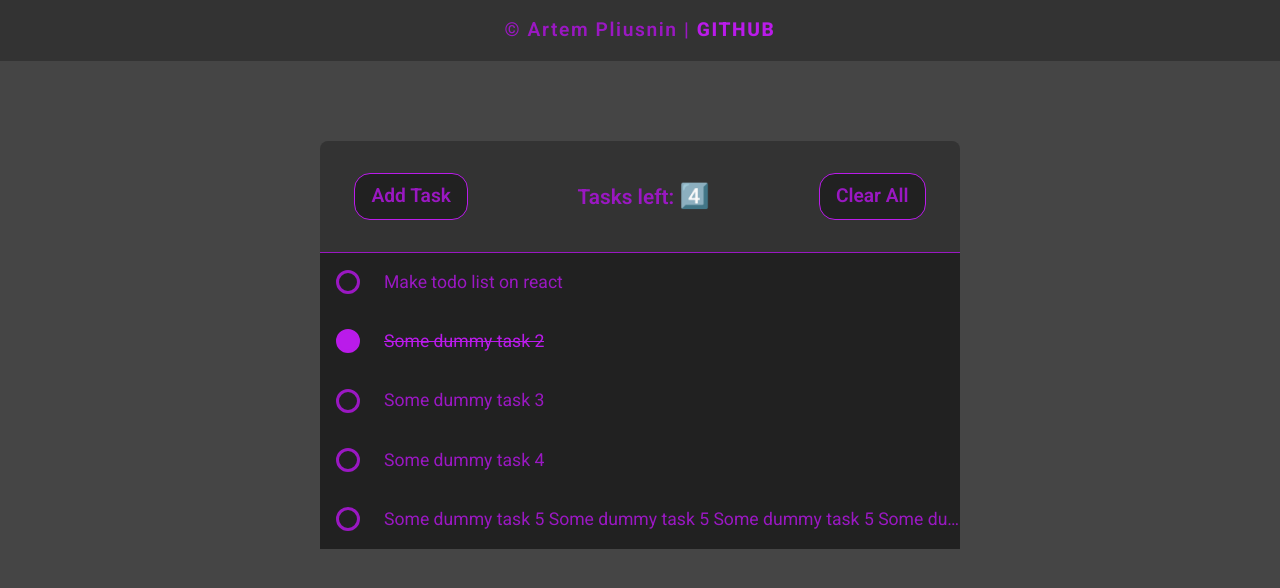
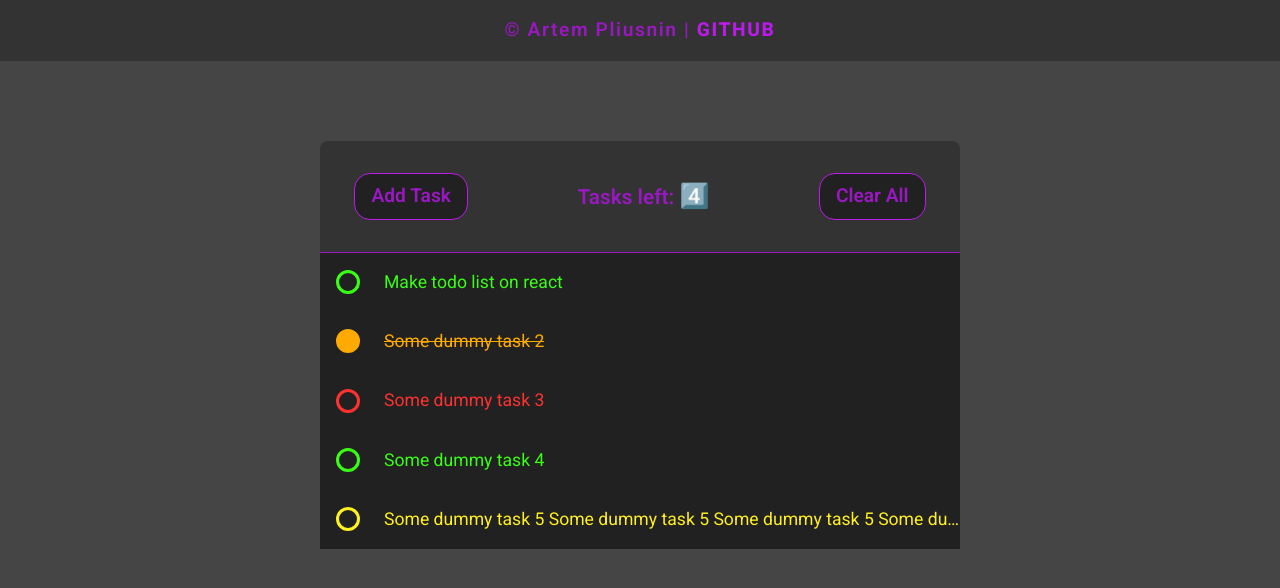
Before and after one commit to EndyPlus/todo-react, a React (Vite) app: page / in a window 1280 px wide. Shown: the top 588 px of the page. Built offline with nearby package versions, Linux system fonts and the light colour scheme.

Commit message:
finished main part of  task + priority system

```diff
--- a/src/App.css
+++ b/src/App.css
@@ -135,6 +135,11 @@ main {
   border-bottom-color: var(--accent-brighter);
 }
 
+.list-item .text-completed {
+  text-decoration: line-through;
+  color: var(--accent-brighter);
+}
+
 .list-item--main {
   display: flex;
   align-items: center;
@@ -154,9 +159,9 @@ main {
   border: 0.2rem var(--accent-color) solid;
 }
 
-.btn-completed {
+.list-item--main .btn-completed {
   /* background-color: var(--low-difficult-color); */
-  border-color: var(--accent-brighter) !important;
+  border-color: var(--accent-brighter);
   background-color: var(--accent-brighter);
 }
 
@@ -190,11 +195,6 @@ main {
 .list-item--extended {
   background-color: var(--main-color);
   /* border-bottom: 2px red solid; */
-}
-
-.complete {
-  text-decoration: line-through;
-  color: var(--accent-brighter) !important;
 }
 
 .btn-control {
--- a/src/components/TodoList/TodoTask/TaskMain.jsx
+++ b/src/components/TodoList/TodoTask/TaskMain.jsx
@@ -1,15 +1,39 @@
+import priorityFinder from "../../../utils/priorityFinder";
+
 export default function TaskMain({ onToggleTask, onToggleExpand, task }) {
-  let styles;
+  const { taskTitle, taskPriority, isComplete } = task;
 
-  if (task.isComplete) {
-    styles = "btn-completed";
+  const priorityObj = priorityFinder(taskPriority);
+
+  const styleBtn = {
+    borderColor: priorityObj.priorityMain,
+  };
+
+  const styleText = {
+    color: priorityObj.priorityMain,
+  };
+
+  if (isComplete) {
+    styleBtn.borderColor = priorityObj.priorityBrighter;
+    styleBtn.backgroundColor = priorityObj.priorityBrighter;
+
+    styleText.color = priorityObj.priorityBrighter;
   }
 
   return (
     <div className="list-item--main">
-      <button className={styles} onClick={onToggleTask}></button>
+      <button
+        className={task.isComplete ? "btn-completed" : null}
+        style={styleBtn}
+        onClick={onToggleTask}
+      ></button>
       <div className="text-control" onClick={onToggleExpand}>
-        <p className={task.isComplete ? "complete" : null}>{task.taskTitle}</p>
+        <p
+          className={task.isComplete ? "text-completed" : null}
+          style={styleText}
+        >
+          {taskTitle}
+        </p>
       </div>
     </div>
   );
--- /dev/null
+++ b/src/data/priorities.js
@@ -0,0 +1,17 @@
+export const PRIORITIES = [
+  {
+    priority: "low",
+    priorityMain: "#39ff14", // --low-difficult-color
+    priorityBrighter: "#a2ff9e", // --low-difficult-brighter
+  },
+  {
+    priority: "medium",
+    priorityMain: "#fff01f", // --medium-difficult-color
+    priorityBrighter: "#ffaa00", // --medium-difficult-brighter
+  },
+  {
+    priority: "high",
+    priorityMain: "#ff3131", // --high-difficult-color
+    priorityBrighter: "#ff6b8b", // --high-difficult-brighter
+  },
+];
--- a/src/data/tasks.js
+++ b/src/data/tasks.js
@@ -4,30 +4,35 @@ export const DUMMY_TASKS = [
     taskTitle: "Make todo list on react",
     taskDescription: "Create a simple UI with add/remove task features.",
     isComplete: false,
+    taskPriority: "low",
   },
   {
     id: "t2",
     taskTitle: "Some dummy task 2",
     taskDescription: "Review pull request and leave comments.",
     isComplete: true,
+    taskPriority: "medium",
   },
   {
     id: "t3",
     taskTitle: "Some dummy task 3",
     taskDescription: "Fix minor bug in login component.",
     isComplete: false,
+    taskPriority: "high",
   },
   {
     id: "t4",
     taskTitle: "Some dummy task 4",
     taskDescription: "Update documentation for API usage.",
     isComplete: false,
+    taskPriority: "low",
   },
   {
     id: "t5",
     taskTitle:
-      "Some dummy task 5 Some dummy task 5 Some dummy task 5 Some dummy task 5 Some dummy task 5 Some dummy task 5 Some dummy task 5 Some dummy task 5 ",
+      "Some dummy task 5 Some dummy task 5 Some dummy task 5 Some dummy task 5 Some dummy task 5 Some dummy task 5 Some dummy task 5 Some dummy task 5",
     taskDescription: "Clean up console logs and unused code.",
     isComplete: false,
+    taskPriority: "medium",
   },
 ];
--- /dev/null
+++ b/src/utils/priorityFinder.js
@@ -0,0 +1,6 @@
+import { PRIORITIES } from "../data/priorities";
+
+const priorityFinder = (priorityName) =>
+  PRIORITIES.find((obj) => obj.priority === priorityName);
+
+export default priorityFinder;
```
